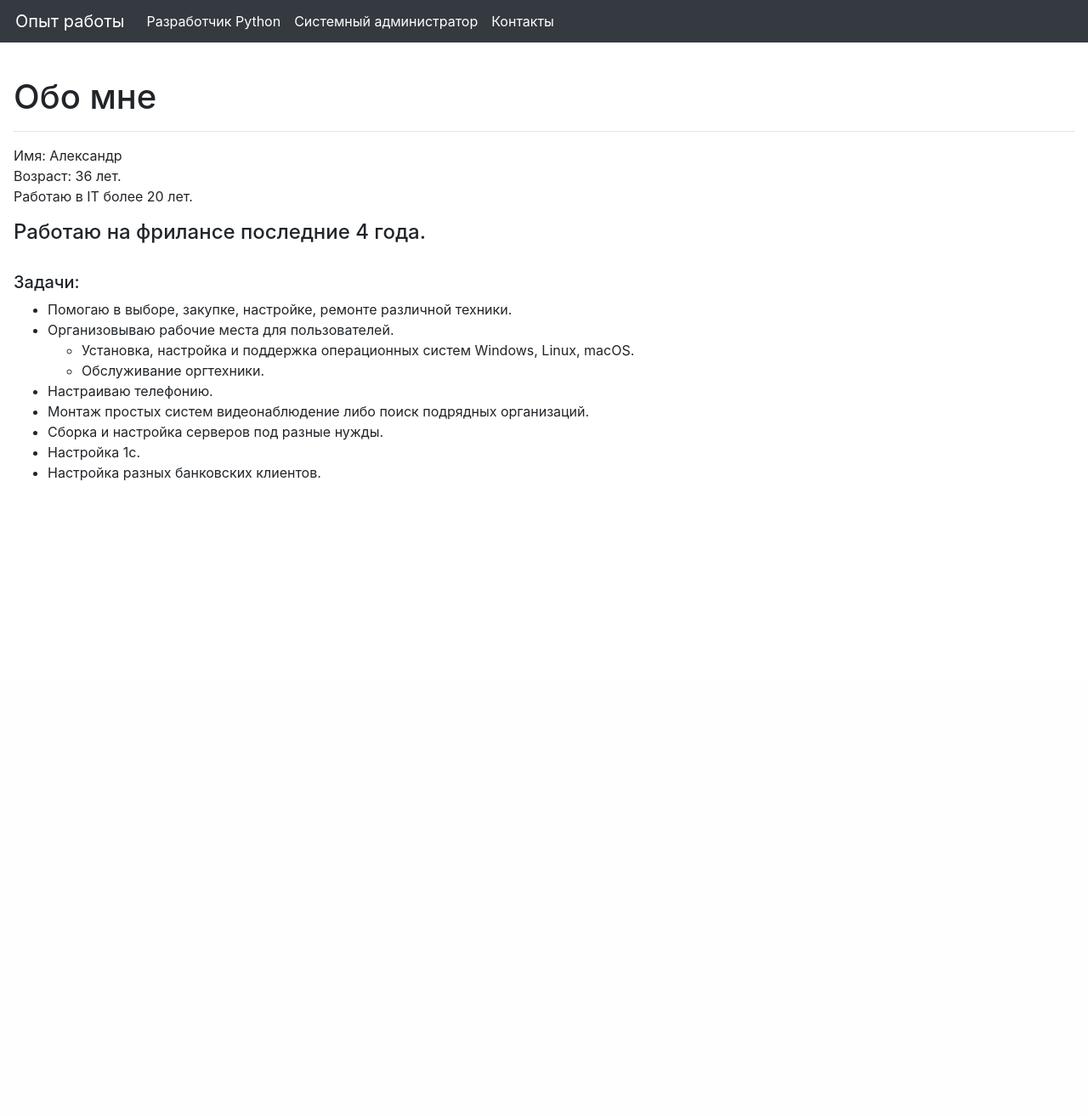
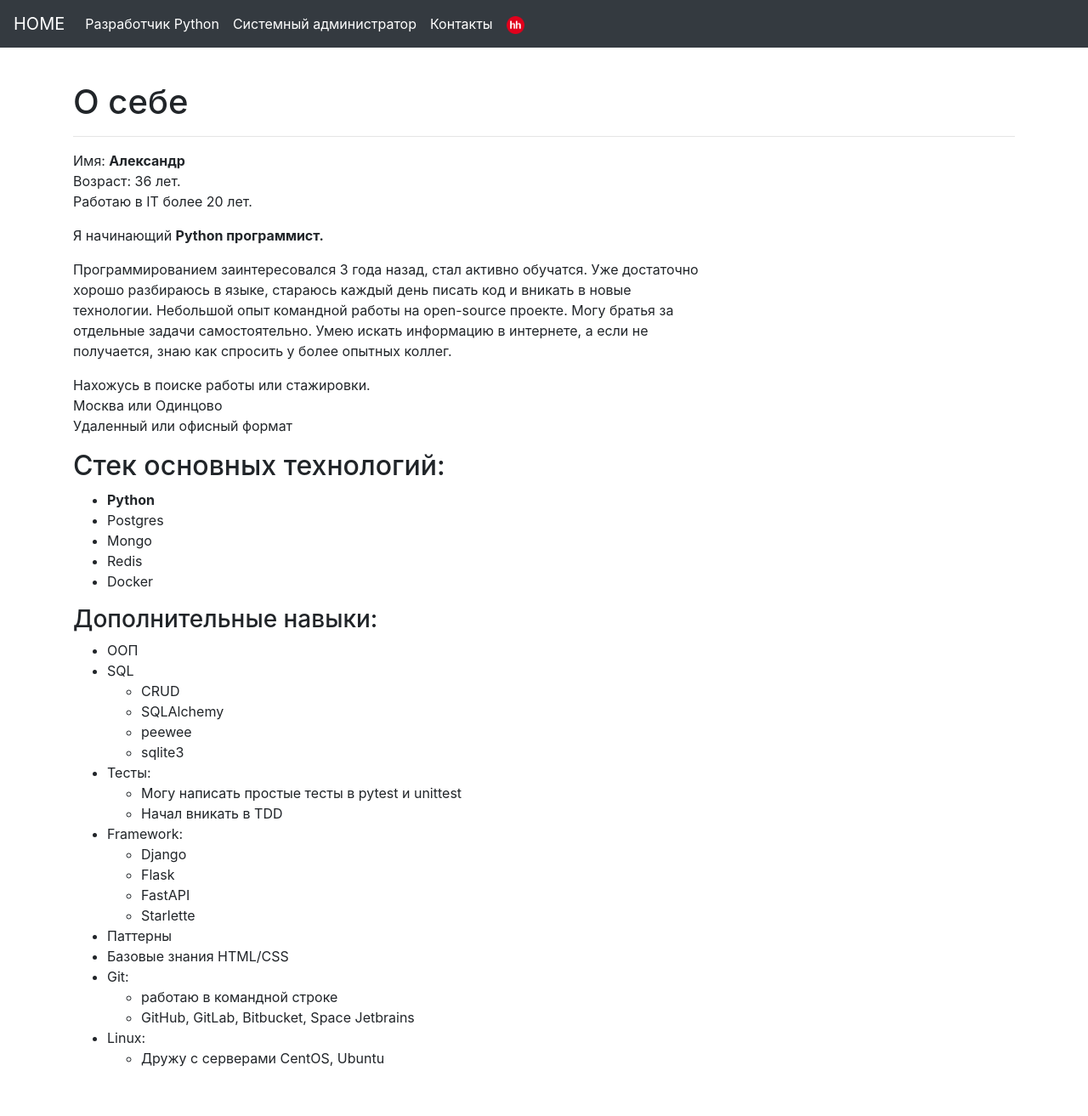
Before and after one commit to Hazzari/aleksan_site_project, a Django app: page / in a window 1280 px wide. Shown: the whole page at 85% size. Before the commit the page ends 566 px from the top, so only its background shows below. Run offline with Django 3.2, Linux system fonts and the light colour scheme; some libraries are stand-ins or nearby versions.

Commit message:
added content to html, added get_context_data to Developer class

```diff
--- a/homepage/urls.py
+++ b/homepage/urls.py
@@ -3,6 +3,10 @@ from django.conf.urls import url, include
 
 from . import views
 
+'''
+опыт работы
+    2. Add a URL to urlpatterns:  path('', views.home, name='home')
+'''
 app_name = 'homepage'
 
 urlpatterns = [
@@ -11,5 +15,5 @@ urlpatterns = [
     path('sysadmin/', views.Sysadmin.as_view(), name='sysadmin'),
     path('developer/', views.Developer.as_view(), name='developer'),
     path('contacts/', views.Contacts.as_view(), name='contacts'),
-    url(r'^$', views.index, name='index'),
+    path('', views.index, name='index'),
 ]
--- a/homepage/views.py
+++ b/homepage/views.py
@@ -2,9 +2,8 @@ from datetime import date
 
 from django.shortcuts import render
 from django.views.generic import TemplateView
-from django.views.decorators.http import require_GET
 
-dateOfBirth = date(1984, 1, 7)
+DATE_OF_BIRTH = date(1984, 1, 7)
 
 
 def calculate_age(dateOfBirth):
@@ -13,10 +12,9 @@ def calculate_age(dateOfBirth):
 
 
 def index(request):
-    age = calculate_age(dateOfBirth)
+    age = calculate_age(DATE_OF_BIRTH)
 
-    args = {'age': age,
-            'arg2': 2}
+    args = {'age': age, }
 
     return render(request, 'homepage/index.html', args)
 
@@ -28,13 +26,12 @@ class Sysadmin(TemplateView):
 class Developer(TemplateView):
     template_name = 'homepage/developer.html'
 
+    def get_context_data(self, **kwargs):
+        context = super().get_context_data(**kwargs)
+        age = calculate_age(DATE_OF_BIRTH)
+        context['age'] = age
+        return context
+
 
 class Contacts(TemplateView):
     template_name = 'homepage/cont.html'
-#
-# class IndexPageView(TemplateView):
-#     # пустого класса уже достаточно чтобы сделать запрос
-#     # МОЖНО СДЕЛАТЬ ЕЩЕ ПРОЩЕ- Сразу импортировать в URLS.PY и там уже:
-#     # в path('', views.TemplateView.as_view(), template_name = 'homepage/index.html'),
-#     # Сразу передать страницу
-#     template_name = 'homepage/index.html'
--- a/templates/homepage/base.html
+++ b/templates/homepage/base.html
@@ -9,17 +9,6 @@
     <!-- Bootstrap CSS -->
     <link rel="stylesheet" href="{% static 'aleksan_site_project/css/bootstrap.min.css' %}">
     <link rel="shortcut icon" type="image/png" href="{% static "images/favicon.ico" %}">
-    <style>
-        a:link {
-            color: #153ad0; /* Цвет ссылок */
-            padding: 2px; /* Поля вокруг текста */
-        }
-
-        a:hover {
-            background: #d0d02a; /* Цвет фона под ссылкой */
-            color: #ffe; /* Цвет ссылки */
-        }
-    </style>
     <!-- Yandex.Metrika counter -->
     <script type="text/javascript">
         (function (m, e, t, r, i, k, a) {
@@ -41,32 +30,37 @@
         <div><img src="https://mc.yandex.ru/watch/65894257" style="position:absolute; left:-9999px;" alt=""/></div>
     </noscript>
     <!-- /Yandex.Metrika counter -->
-
     <title>
         {% block title %}
             Page!
         {% endblock %}
     </title>
 </head>
-{#Тело документа#}
+
 <body>
-<nav class="navbar navbar-expand-lg navbar-dark bg-dark">
-    <a class="navbar-brand" href="{% url 'homepage:index' %}">Опыт работы</a>
+<nav class="navbar navbar-expand-lg navbar-dark bg-dark sticky-top align-text-bottom">
+    <a class="navbar-brand" href="{% url 'homepage:index' %}">HOME</a>
     <button class="navbar-toggler" type="button" data-toggle="collapse" data-target="#navbarNav"
             aria-controls="navbarNav" aria-expanded="false" aria-label="Toggle navigation">
         <span class="navbar-toggler-icon"></span>
     </button>
     <div class="collapse navbar-collapse" id="navbarNav">
         <ul class="navbar-nav">
-
             <li class="nav-item active">
-                <a class="nav-link" href="{% url 'homepage:developer' %}">Разработчик Python</a>
+                <a class="nav-link" href="{% url 'homepage:index' %}">Разработчик Python<span
+                        class="sr-only">(current)</span></a>
             </li>
             <li class="nav-item active">
                 <a class="nav-link" href="{% url 'homepage:sysadmin' %}">Системный администратор<span class="sr-only">(current)</span></a>
             </li>
+
             <li class="nav-item active">
                 <a class="nav-link" href="{% url 'homepage:contacts' %}">Контакты</a>
+            </li>
+            <li class="nav-item active">
+                <a class="nav-link" href="https://hh.ru/resume/46013043ff07baa4d30039ed1f396b43644853"><img
+                        src="{% static 'images/min-hh-red.png' %}" alt="Logo"
+                        style="width:21px;"></a>
             </li>
         </ul>
     </div>
--- a/templates/homepage/cont.html
+++ b/templates/homepage/cont.html
@@ -4,7 +4,7 @@
 {% endblock %}
 
 {% block body %}
-    <div class="mx-auto my-2 my-sm-3 my-lg-4 p-3">
+    <div class="mx-auto my-2 my-sm-3 my-lg-4 p-3 container">
         <h1>Контакты</h1>
         <hr/>
         <ul>
--- a/templates/homepage/index.html
+++ b/templates/homepage/index.html
@@ -5,31 +5,79 @@
 
 {% block body %}
     {#    <img src="..." alt="..." class="img-thumbnail">#}
-    <div class="mx-auto my-2 my-sm-3 my-lg-4 p-3">
+    <div class="mx-auto my-2 my-sm-3 my-lg-4 p-3 container">
+        <div class="">
+            <h1>О себе</h1>
 
-        <h1>Обо мне</h1>
+            <hr/>
+            <span class="user-select-none">Имя: <b>Александр</b></span><br>
+            <span class="user-select-none">Возраст: {{ age }} лет.</span>
+            <p>Работаю в IT более 20 лет.</p>
+        </div>
+        <p>Я начинающий <b>Python программист.</b></p>
 
-        <hr/>
+        <p class="text-sm-left " style="max-width: 750px;">
+            Программированием заинтересовался 3 года назад, стал активно обучатся.
+            Уже достаточно хорошо разбираюсь в языке,
+            стараюсь каждый день писать код и вникать в новые технологии.
+            Небольшой опыт командной работы на open-source проекте.
+            Могу братья за отдельные задачи самостоятельно.
+            Умею искать информацию в интернете, а если не получается, знаю как спросить у более опытных коллег.
 
-        <span class="">Имя: Александр</span><br>
-        <span class="">Возраст: {{ age }} лет.</span>
-        <p>Работаю в IT более 20 лет.</p>
-        <h4>Работаю на фрилансе последние 4 года.</h4>
-        <br>
-        <h5>Задачи:</h5>
+        </p>
+
+        <p class="">Нахожусь в поиске работы или стажировки. <br>
+        Москва или Одинцово <br>Удаленный или офисный формат</p>
+
+        <h2 class="">Стек основных технологий:</h2>
         <ul>
-            <li>Помогаю в выборе, закупке, настройке, ремонте различной техники.</li>
-            <li>Организовываю рабочие места для пользователей.
+            <li><b>Python</b></li>
+            <li>Postgres</li>
+            <li>Mongo</li>
+            <li>Redis</li>
+            <li>Docker</li>
+        </ul>
+
+        <h3 class="">Дополнительные навыки:</h3>
+        <ul>
+            <li>ООП</li>
+            <li> SQL
                 <ul>
-                    <li>Установка, настройка и поддержка операционных систем Windows, Linux, macOS.</li>
-                    <li>Обслуживание оргтехники.</li>
+                    <li>CRUD</li>
+                    <li>SQLAlchemy</li>
+                    <li>peewee</li>
+                    <li>sqlite3</li>
                 </ul>
             </li>
-            <li>Настраиваю телефонию.</li>
-            <li>Монтаж простых систем видеонаблюдение либо поиск подрядных организаций.</li>
-            <li>Сборка и настройка серверов под разные нужды.</li>
-            <li>Настройка 1с.</li>
-            <li>Настройка разных банковских клиентов.</li>
+
+            <li>Тесты:
+                <ul>
+                    <li>Могу написать простые тесты в pytest и unittest</li>
+                    <li>Начал вникать в TDD</li>
+                </ul>
+            </li>
+
+            <li>Framework:
+                <ul>
+                    <li>Django</li>
+                    <li>Flask</li>
+                    <li>FastAPI</li>
+                    <li>Starlette</li>
+                </ul>
+            </li>
+            <li>Паттерны</li>
+            <li>Базовые знания HTML/CSS</li>
+            <li>Git:
+                <ul>
+                    <li>работаю в командной строке</li>
+                    <li>GitHub, GitLab, Bitbucket, Space Jetbrains</li>
+                </ul>
+            </li>
+            <li>Linux:
+                <ul>
+                    <li>Дружу с серверами CentOS, Ubuntu</li>
+                </ul>
+            </li>
         </ul>
     </div>
 {% endblock %}
--- a/templates/homepage/sysadmin.html
+++ b/templates/homepage/sysadmin.html
@@ -4,7 +4,7 @@
 {% endblock %}
 
 {% block body %}
-    <div class="mx-auto my-2 my-sm-3 my-lg-4 p-3">
+    <div class="mx-auto my-2 my-sm-3 my-lg-4 p-3 container">
         <h1>Системный администратор</h1>
         <hr/>
         <h2><em>Навыки и знания:</em></h2>
```
Also changed, not shown: templates/homepage/developer.html (+80 -72 lines), static/images/min-hh-red.png (added).
